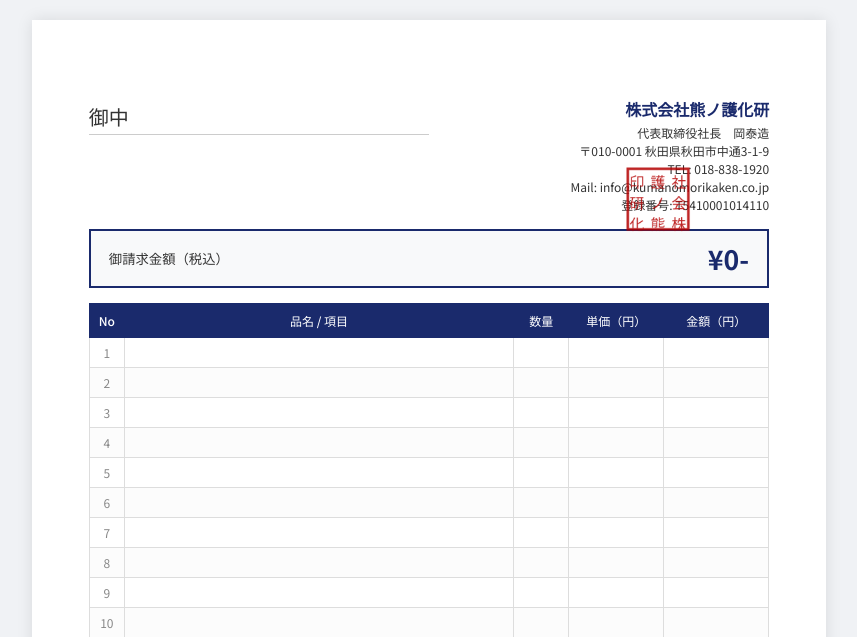
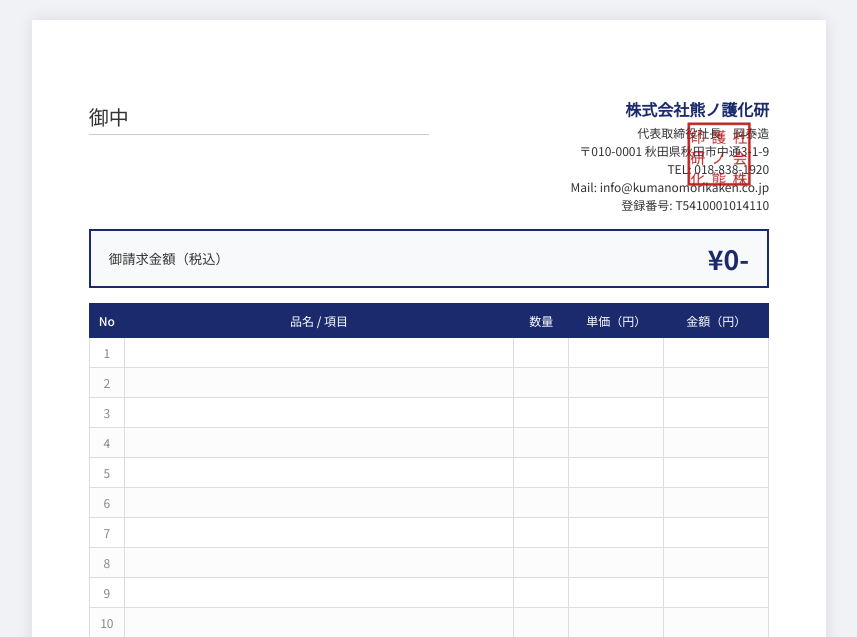
Before and after one commit to nakatgake/kumahanbai, a FastAPI app: template templates/print_layout.html in a window 1280 px wide. Shown: the top 637 px of the page, without its empty margins (211-1068 px from the left). Run offline with FastAPI, Linux system fonts and the light colour scheme; the template is opened without the code that fills it, so the values that code supplies are empty.

Commit message:
style: fix seal image overlapping with text in print layouts

```diff
--- a/templates/invoices/bulk_print.html
+++ b/templates/invoices/bulk_print.html
@@ -269,7 +269,7 @@
                     Mail: info@kumanomorikaken.co.jp<br>
                     登録番号: T5410001014110
                     <div style="position: relative; height: 0;">
-                        <img src="/static/images/seal.png" style="width: 70px; position: absolute; left: 160px; top: -50px; opacity: 0.85; z-index: 10;">
+                        <img src="/static/images/seal.png" style="width: 70px; position: absolute; right: 15px; top: -95px; opacity: 0.85; z-index: 10;">
                     </div>
                 </div>
             </div>
--- a/templates/print_layout.html
+++ b/templates/print_layout.html
@@ -282,7 +282,7 @@
                 Mail: info@kumanomorikaken.co.jp<br>
                 登録番号: T5410001014110
                 <div style="position: relative; height: 0;">
-                    <img src="/static/images/seal.png" style="width: 70px; position: absolute; left: 160px; top: -50px; opacity: 0.85; z-index: 10;">
+                    <img src="/static/images/seal.png" style="width: 70px; position: absolute; right: 15px; top: -95px; opacity: 0.85; z-index: 10;">
                 </div>
             </div>
         </div>
```
